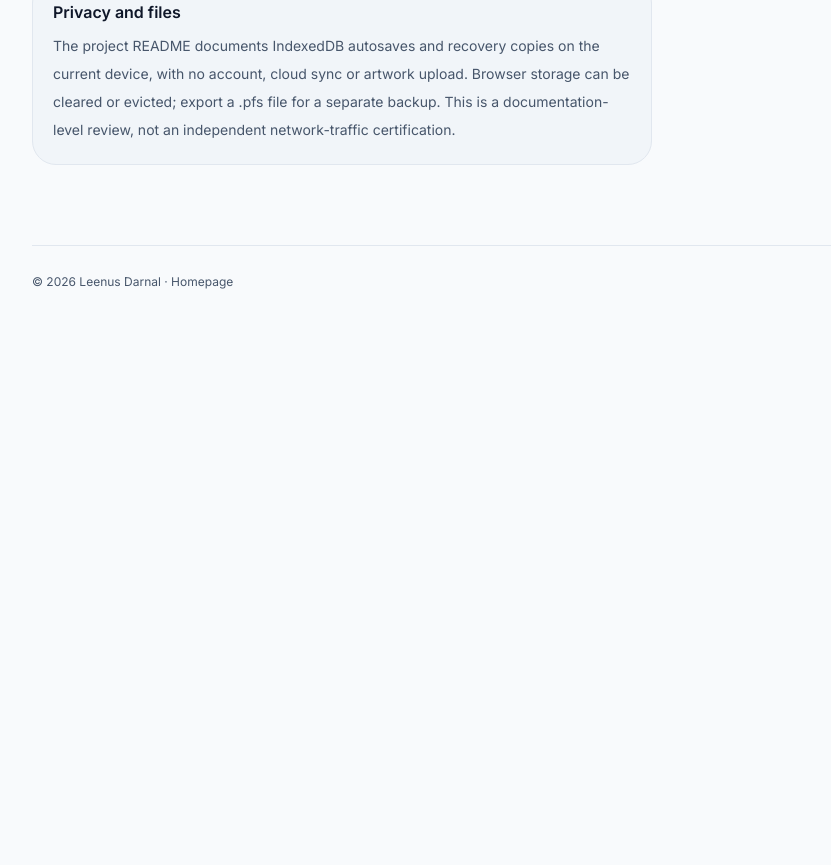
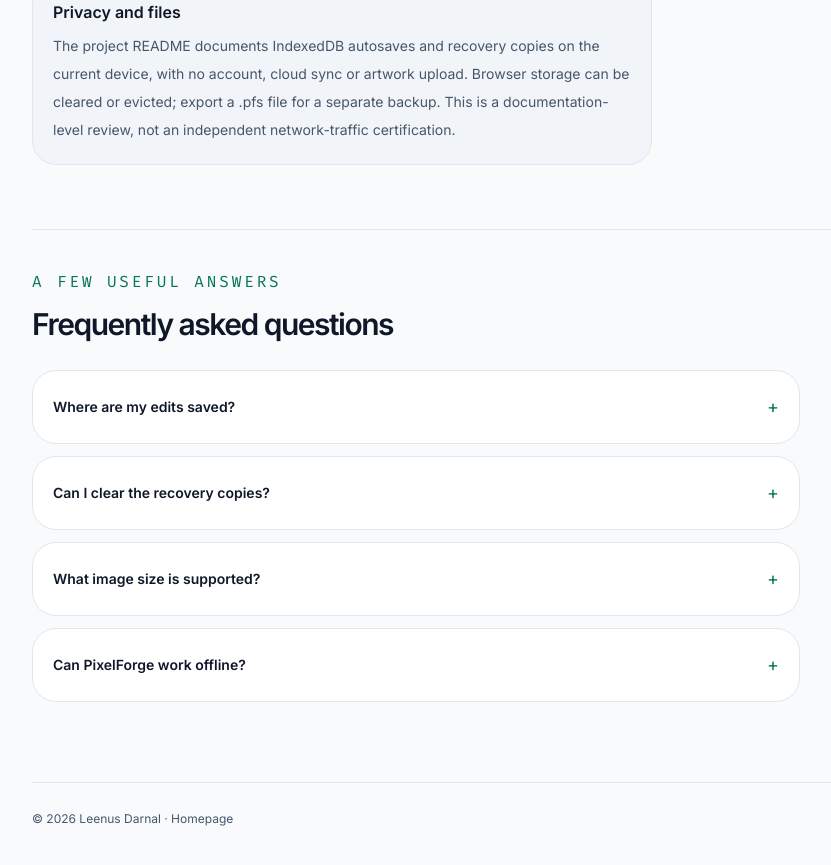
Before and after one commit to leenusdarnal/leenusdarnal.github.io, a SvelteKit app: page /projects/pixelforge-studio in a window 1280 px wide. Shown: the part 3352-4217 px from the top of the page, without its empty margins (136-967 px from the left). Before the commit the page ends 3710 px from the top, so only its background shows below. Built offline with nearby package versions, Linux system fonts and the light colour scheme.

Commit message:
Render accessible native case study FAQs

```diff
--- a/src/routes/projects/[slug]/+page.svelte
+++ b/src/routes/projects/[slug]/+page.svelte
@@ -142,6 +142,26 @@
           </section>
         </aside>
       </div>
+
+      {#if project.caseStudy.faqs?.length}
+        <section class="mt-16 border-t border-[var(--line)] pt-10" aria-labelledby="faq-heading">
+          <div class="max-w-3xl">
+            <p class="font-mono text-[10px] uppercase tracking-[0.18em] text-[var(--accent)]">A few useful answers</p>
+            <h2 id="faq-heading" class="mt-3 text-3xl font-semibold tracking-[-0.05em]">Frequently asked questions</h2>
+            <div class="mt-7 grid gap-3">
+              {#each project.caseStudy.faqs as item}
+                <details class="group rounded-2xl border border-[var(--line)] bg-[var(--panel)] p-5 open:border-[var(--accent-border)]">
+                  <summary class="flex min-h-8 cursor-pointer list-none items-center justify-between gap-4 text-sm font-semibold marker:hidden focus-visible:outline-2 focus-visible:outline-offset-4 focus-visible:outline-[var(--accent)] [&::-webkit-details-marker]:hidden">
+                    <span>{item.question}</span>
+                    <span aria-hidden="true" class="shrink-0 text-lg font-normal text-[var(--accent)] transition-transform group-open:rotate-45">+</span>
+                  </summary>
+                  <p class="mt-4 max-w-2xl text-sm leading-7 text-[var(--muted)]">{item.answer}</p>
+                </details>
+              {/each}
+            </div>
+          </div>
+        </section>
+      {/if}
     </main>
   {:else}
     <main class="grid min-h-[60vh] content-center py-16">
```
